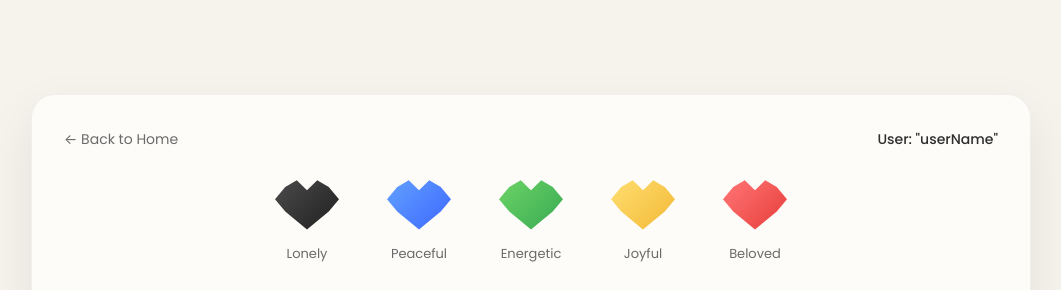
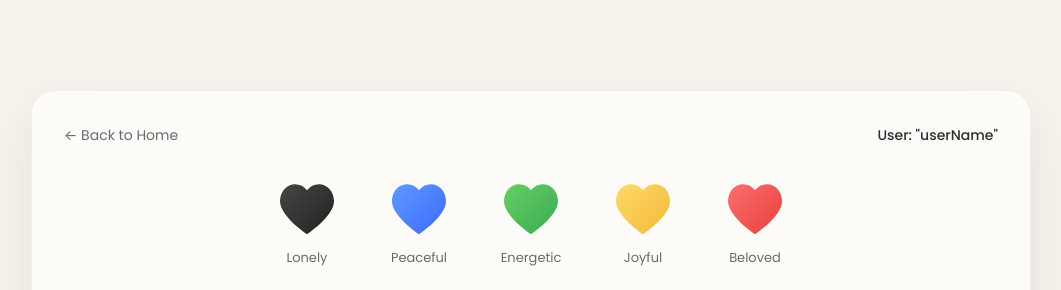
Before and after one commit to TRANGLE891/mood-checkin, a React (Vite) app: page /heart in a window 1280 px wide. Shown: the top 290 px of the page, without its empty margins (109-1170 px from the left). Built offline with nearby package versions, Linux system fonts and the light colour scheme.

Commit message:
update css

```diff
--- a/src/pages/heartPage.css
+++ b/src/pages/heartPage.css
@@ -69,10 +69,10 @@
 
 .heart-shape {
     display: block;
-    width: 64px;
-    height: 56px;
+    width: 70px;
+    height: 64px;
     margin: 0 auto 8px;
-    clip-path: polygon(50% 88%, 16% 56%, 0 34%, 16% 12%, 34% 0, 50% 18%, 66% 0, 84% 12%, 100% 34%, 84% 56%);
+    clip-path: path('M35,58 C35,58 8,40 8,25 C8,15 15,8 23,8 C28,8 32,10 35,14 C38,10 42,8 47,8 C55,8 62,15 62,25 C62,40 35,58 35,58 Z');
     box-shadow: 0 8px 14px rgba(0, 0, 0, 0.12);
 }
 
```
